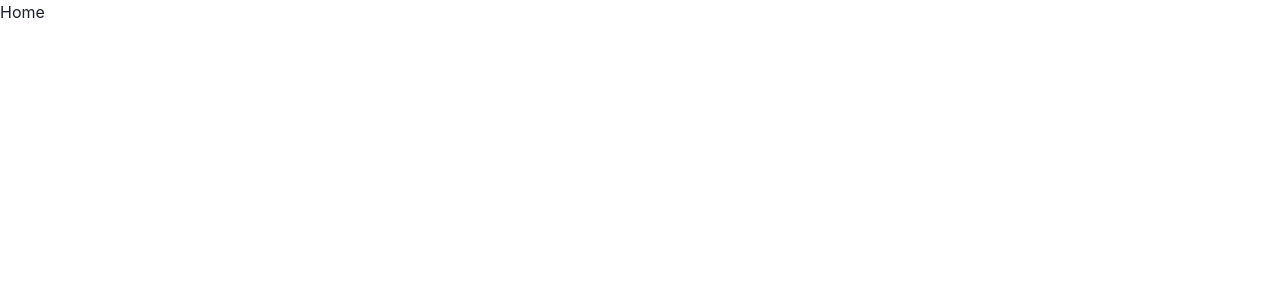
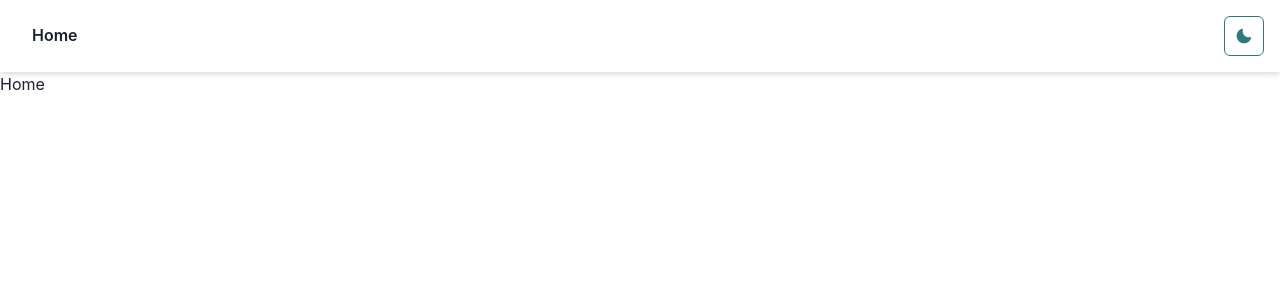
Before and after one commit to nataliehoang91/nextjs-graphql-data-viewer, a Next.js app: page / in a window 1280 px wide. Shown: the top 300 px of the page. Built offline with nearby package versions, Linux system fonts and the light colour scheme.

Commit message:
create navbar with color mode toggle

```diff
--- a/package.json
+++ b/package.json
@@ -10,6 +10,7 @@
   },
   "dependencies": {
     "@apollo/client": "^3.11.8",
+    "@chakra-ui/icons": "^2.2.4",
     "@chakra-ui/next-js": "^2.4.2",
     "@chakra-ui/react": "^2.10.2",
     "@emotion/react": "^11.13.3",
--- a/src/app/layout.tsx
+++ b/src/app/layout.tsx
@@ -1,4 +1,5 @@
 import "./globals.css";
+import Navbar from "@/components/Navbar";
 import { Box } from "@chakra-ui/react";
 import ApolloProviderWrapper from "../ApolloProviderWrapper";
 import ChakraProviderWrapper from "../ChakraProviderWrapper";
@@ -13,6 +14,7 @@ export default function RootLayout({
 			<body>
 				<ApolloProviderWrapper>
 					<ChakraProviderWrapper>
+						<Navbar />
 						<Box as="main">{children}</Box>
 					</ChakraProviderWrapper>
 				</ApolloProviderWrapper>
--- /dev/null
+++ b/src/components/Navbar.tsx
@@ -0,0 +1,21 @@
+"use client";
+
+import { Box, Button, Container, Flex } from "@chakra-ui/react";
+import Link from "next/link";
+import ColorModeToggle from "./common/ColorModeToggle";
+const Navbar = () => {
+	return (
+		<Box as="nav" color="text" boxShadow="md">
+			<Container maxW="container.xl" py={4}>
+				<Flex justify="space-between" align="center">
+					<Link href="/" passHref>
+						<Button variant="ghost">Home</Button>
+					</Link>
+					<ColorModeToggle />
+				</Flex>
+			</Container>
+		</Box>
+	);
+};
+
+export default Navbar;
--- /dev/null
+++ b/src/components/common/ColorModeToggle.tsx
@@ -0,0 +1,19 @@
+import { MoonIcon, SunIcon } from "@chakra-ui/icons";
+import { IconButton, useColorMode, useColorModeValue } from "@chakra-ui/react";
+
+const ColorModeToggle = () => {
+	const { toggleColorMode } = useColorMode();
+	const SwitchIcon = useColorModeValue(MoonIcon, SunIcon);
+	return (
+		<IconButton
+			aria-label="Toggle color mode"
+			icon={<SwitchIcon />}
+			onClick={toggleColorMode}
+			variant="outline"
+			colorScheme="teal"
+			borderRadius="md"
+		/>
+	);
+};
+
+export default ColorModeToggle;
```
Also changed, not shown: 1 other file (tests, documents, lock files or other folders).
